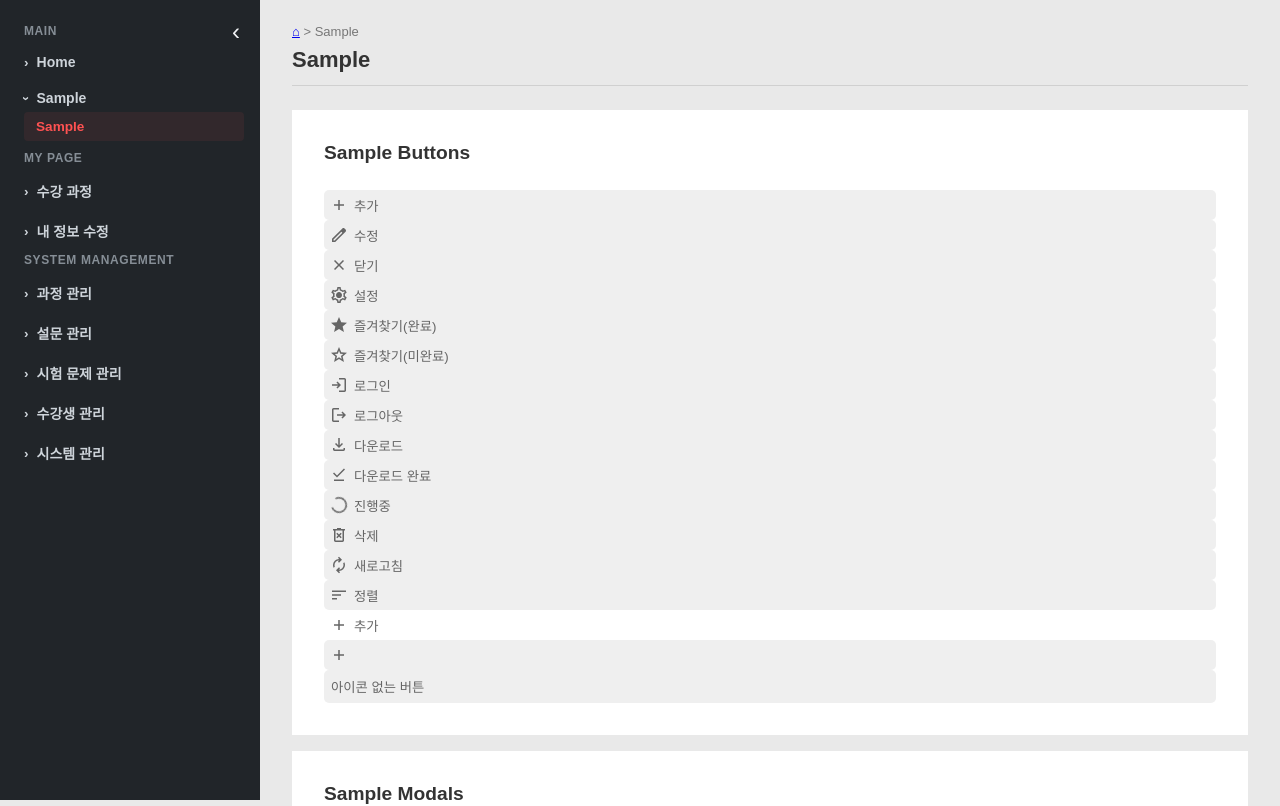
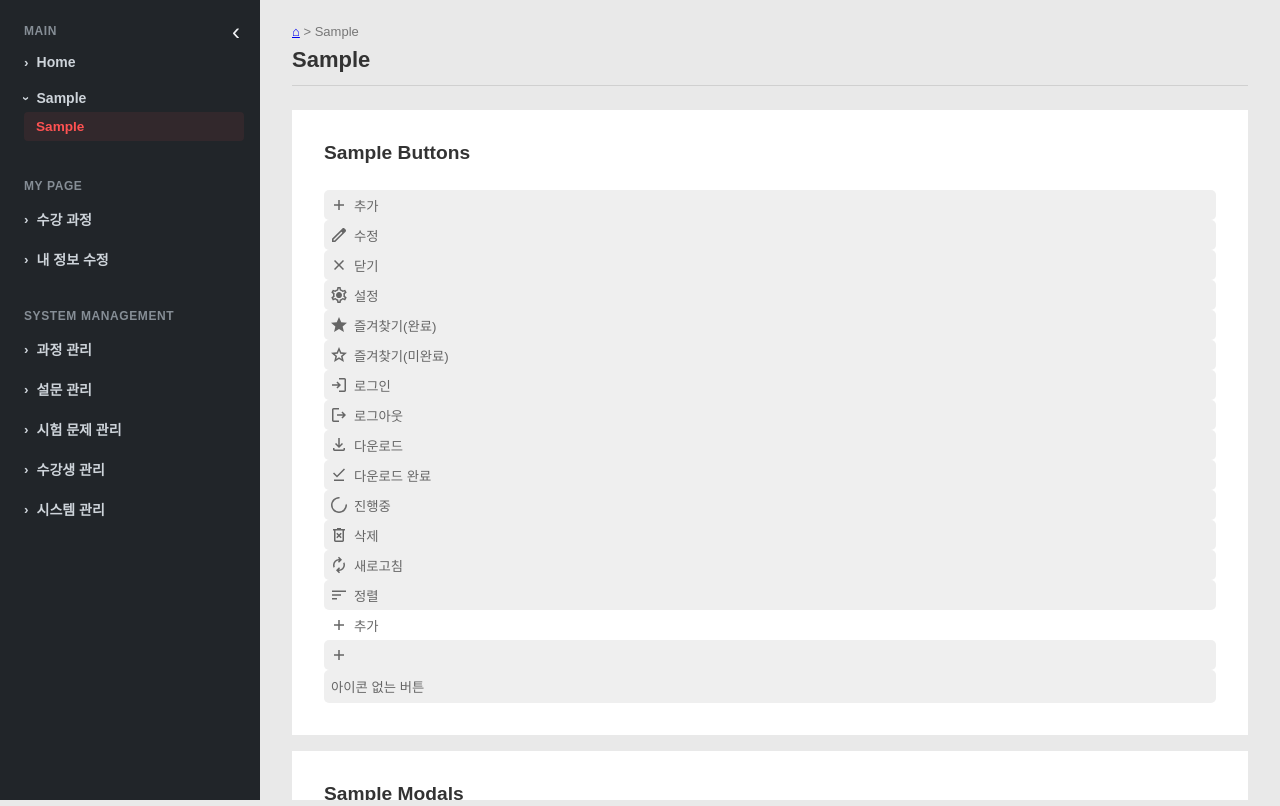
Before and after one commit to 28th-lms-project/28th-lms-repo, a React (Vite) app in the folder frontend/: page /sample in a window 1280 px wide. Shown: the top 806 px of the page. Built offline with nearby package versions, Linux system fonts and the light colour scheme.

Commit message:
스크롤 시 사이드 메뉴 고정 및 메뉴 타이틀 간격 조정

```diff
--- a/frontend/src/components/menu/SideMenu.module.css
+++ b/frontend/src/components/menu/SideMenu.module.css
@@ -4,6 +4,7 @@
   width: 260px;
   min-width: 260px;
   height: 100vh;
+  flex-shrink: 0;
   background-color: #212529; /* 다크 배경 */
   color: #f1f3f5;
   padding: 1.5rem 1rem;
@@ -73,7 +74,7 @@
   letter-spacing: 0.05em;
 }
 
-.listTitle:first-of-type {
+.menuBody > div:first-child .listTitle {
   margin-top: 0;
 }
 
@@ -92,7 +93,9 @@
   color: #ced4da;
   padding: 0.5rem 0.5rem 0.25rem 0.5rem;
   border-radius: 4px;
-  transition: background-color 0.15s ease, color 0.15s ease;
+  transition:
+    background-color 0.15s ease,
+    color 0.15s ease;
 }
 
 .listItemTitle:hover {
--- a/frontend/src/layout/MainLayout.module.css
+++ b/frontend/src/layout/MainLayout.module.css
@@ -1,9 +1,14 @@
 .container {
   display: flex;
-  min-height: 100vh;
+  height: 100vh;
+  overflow: hidden;
 }
+
 .content {
   flex: 1;
   min-width: 0;
+  height: 100vh;
+  overflow-y: auto;
   padding: 24px 32px;
+  box-sizing: border-box;
 }
```
